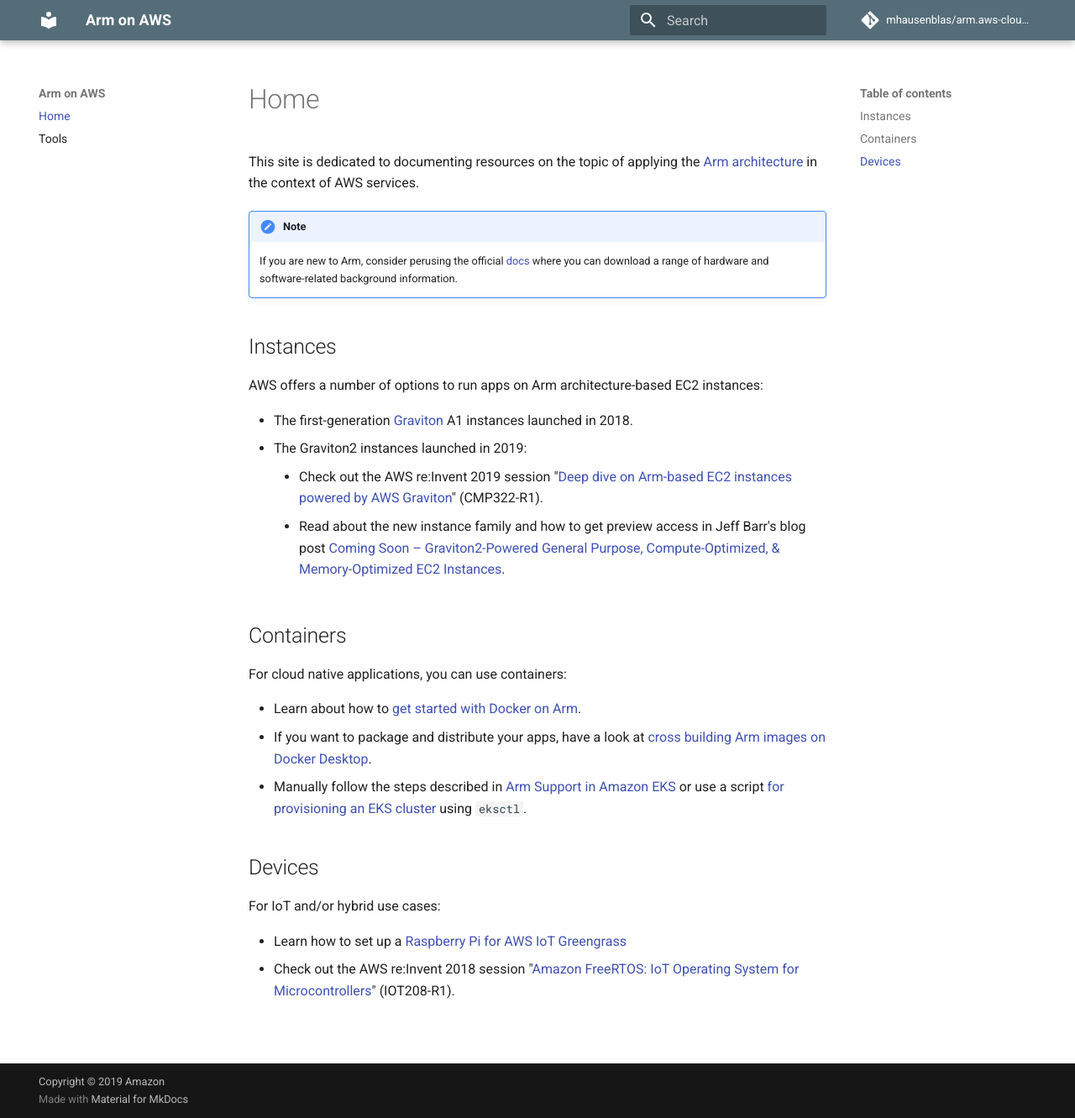
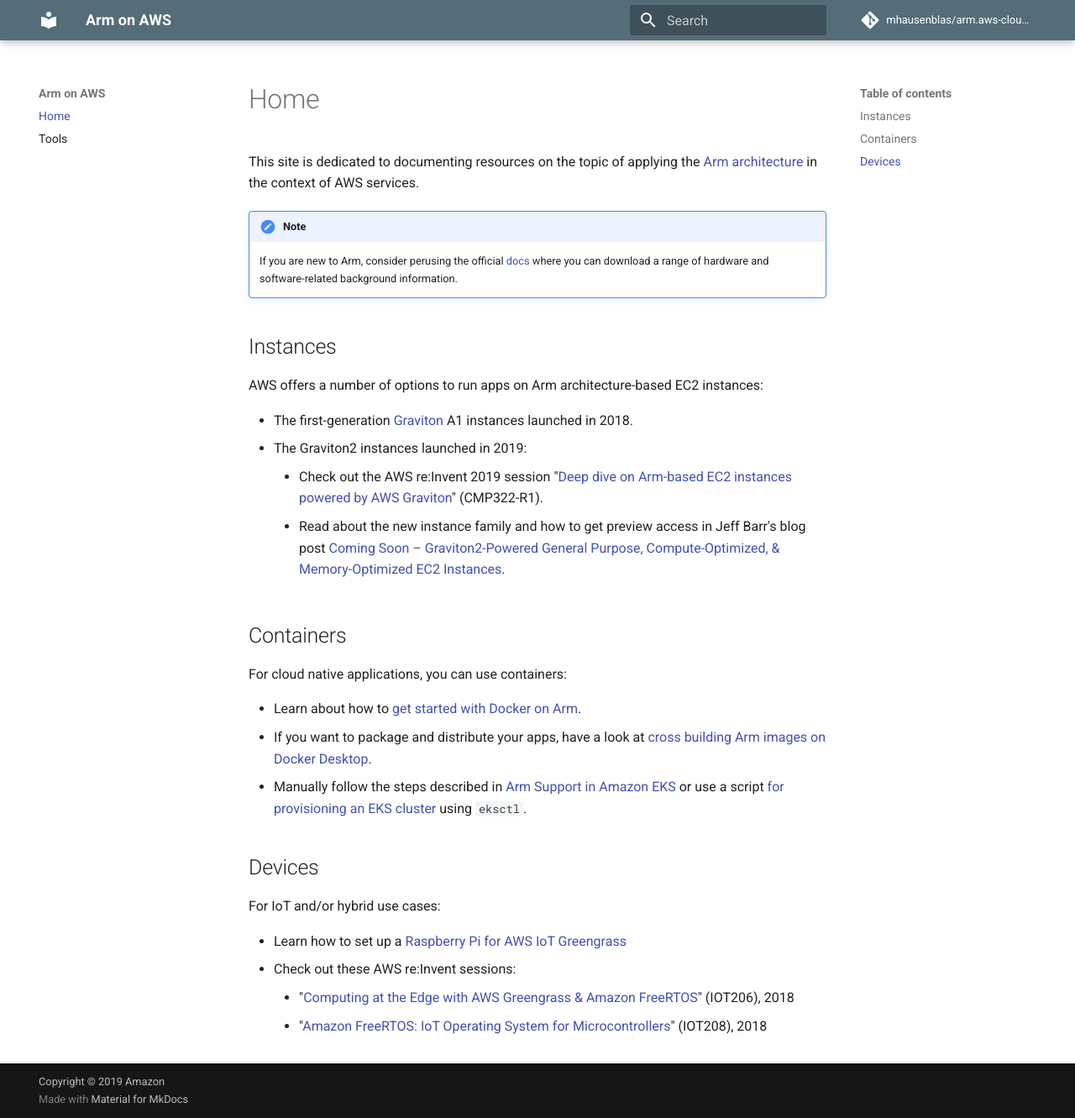
Before and after one commit to mhausenblas/arm.aws-cloud.dev, an MkDocs documentation site: the page built from docs/index.md, in a window 1280 px wide and 1331 px high. Shown: the whole window at 84% size. Built offline with MkDocs 1.6.1 and Material for MkDocs 9.7.7, drawn with Linux system fonts in a browser that asks for light colours; comment, search, counter and statistics services are not loaded.

Commit message:
updates docs

```diff
--- a/docs/index.md
+++ b/docs/index.md
@@ -26,4 +26,6 @@ For cloud native applications, you can use containers:
 For IoT and/or hybrid use cases:
 
 - Learn how to set up a [Raspberry Pi for AWS IoT Greengrass](https://docs.aws.amazon.com/greengrass/latest/developerguide/setup-filter.rpi.html)
-- Check out the AWS re:Invent 2018 session "[Amazon FreeRTOS: IoT Operating System for Microcontrollers](https://www.youtube.com/watch?v=7fNFKYAuHls)" (IOT208-R1).
+- Check out these AWS re:Invent sessions:
+    - "[Computing at the Edge with AWS Greengrass & Amazon FreeRTOS](https://www.youtube.com/watch?v=MXEBjUZtT8Y)" (IOT206), 2018
+    - "[Amazon FreeRTOS: IoT Operating System for Microcontrollers](https://www.youtube.com/watch?v=7fNFKYAuHls)" (IOT208), 2018
```
